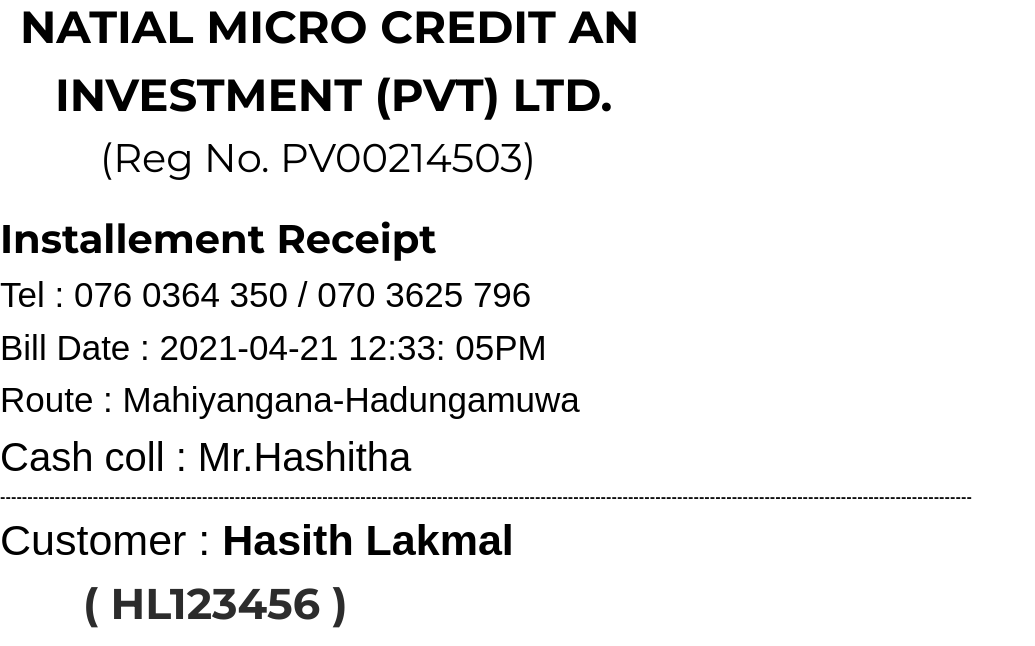
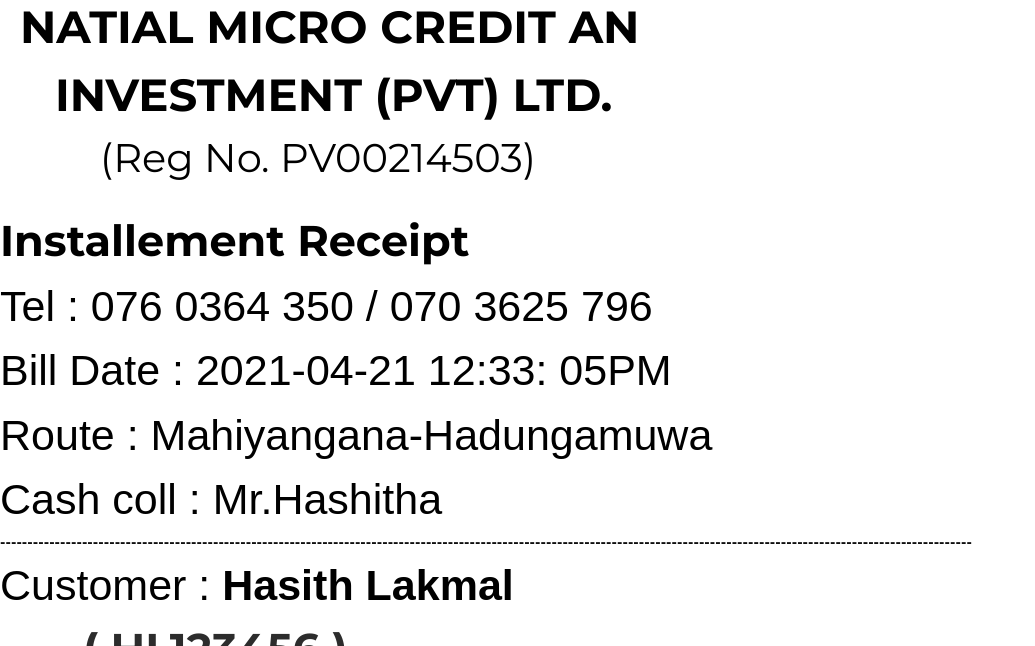
Before and after one commit to rearboost/poli-app-c2, a PHP site: page /debt_collection_print.php?id=1 in a window 1280 px wide. Shown: the part 328-974 px from the top of the page, without its empty margins (0-1035 px from the left). Run offline with PHP 8.4, Linux system fonts and the light colour scheme; a user stored in the database is signed in; data comes from the database, SQL or seed files in the repository; data that the repository does not hold is empty; some libraries are stand-ins or nearby versions; some web fonts are replaced.

Commit message:
Update Bill

```diff
--- a/debt_collection_print.php
+++ b/debt_collection_print.php
@@ -66,15 +66,15 @@ mysqli_select_db($con,DB_NAME);
              <span style="padding-left: 20px; font-size: 45px; color: black;"><b>NATIAL MICRO CREDIT AN</b></span><br>
              <span style="padding-left: 55px; font-size: 45px; color: black;"><b> INVESTMENT (PVT) LTD.</b></span><br>
              <span style="padding-left: 100px; font-size: 40px; color: black;">(Reg No. PV00214503)</span><br><br>
-             <span style="font-size: 40px; color: black;"><b>Installement Receipt</b></span><br>
-             <span style="font-size: 35px; color: black; font-family: sans-serif;">Tel : 076 0364 350 / 070 3625 796</span><br>
-             <span style="font-size: 35px; color: black; font-family: sans-serif;">Bill Date :
+             <span style="font-size: 43px; color: black;"><b>Installement Receipt</b></span><br>
+             <span style="font-size: 43px; color: black; font-family: sans-serif;">Tel : 076 0364 350 / 070 3625 796</span><br>
+             <span style="font-size: 43px; color: black; font-family: sans-serif;">Bill Date :
              <?php
                 $date = new DateTime(null, new DateTimeZone('Asia/Colombo'));
                         echo $date->format('Y-m-d h:i: sA'); ?>
               </span><br>
-              <span style="font-size: 35px; color: black; font-family: sans-serif;">Route : Mahiyangana-Hadungamuwa</span><br>
-              <span style="font-size: 40px; color: black; font-family: sans-serif;">Cash coll : Mr.Hashitha</span><br>
+              <span style="font-size: 43px; color: black; font-family: sans-serif;">Route : Mahiyangana-Hadungamuwa</span><br>
+              <span style="font-size: 43px; color: black; font-family: sans-serif;">Cash coll : Mr.Hashitha</span><br>
           </div>
           <b><span style="color: black;">----------------------------------------------------------------------------------------------------------------------------------------------------------------------------------</span> <br></b>
 
@@ -192,7 +192,7 @@ mysqli_select_db($con,DB_NAME);
 
   ///////////////////////////////////////  Print
   $(document).ready(function(){
-      setTimeout(function(){ window.print(); }, 2000);
+      setTimeout(function(){ window.print(); }, 1500);
      // setTimeout(window.close, 3000);
   });
   ///////////////////////////////////////////
```
